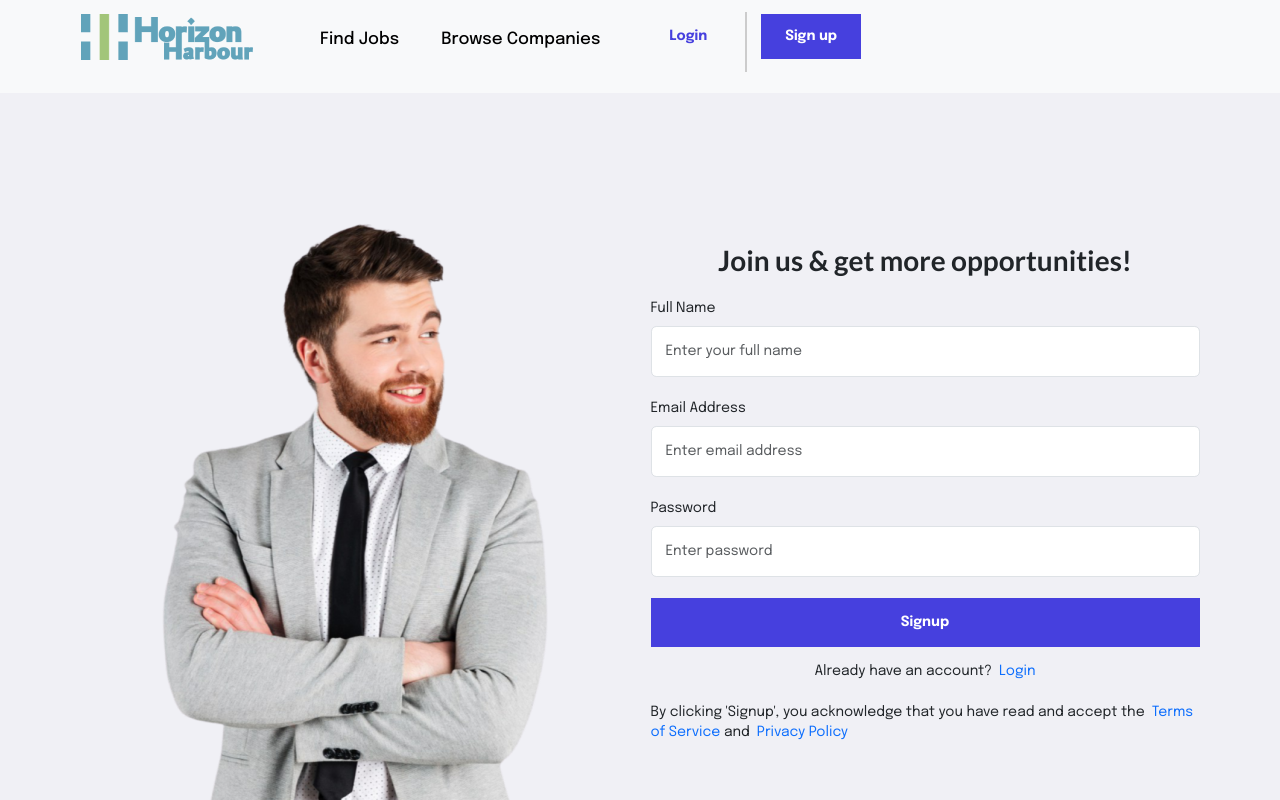
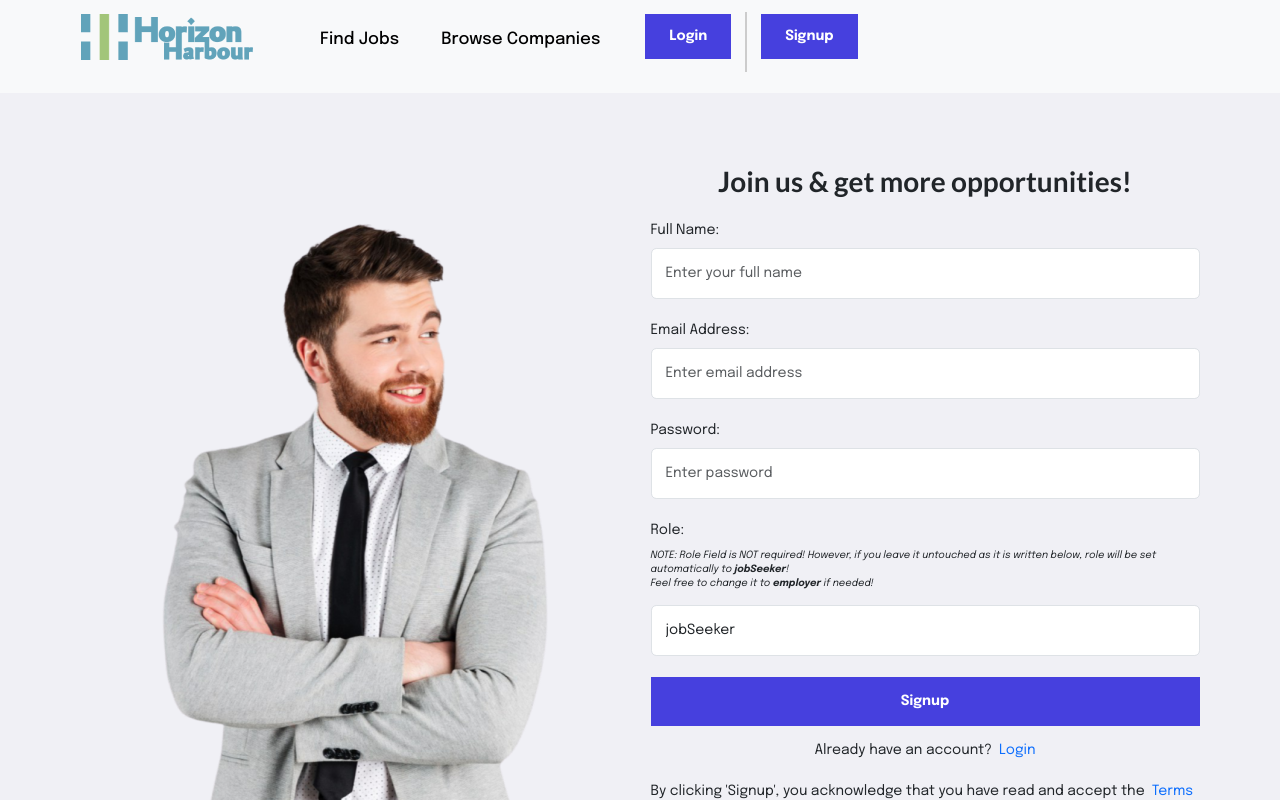
Before and after one commit to HorizonHarbour/horizon-harbour, a React (Create React App) app: page /signup in a window 1280 px wide. Shown: the top 800 px of the page. Built offline with nearby package versions, Linux system fonts and the light colour scheme.

Commit message:
(feat) finish authentication

```diff
--- a/package.json
+++ b/package.json
@@ -4,12 +4,15 @@
   "private": true,
   "dependencies": {
     "@fortawesome/fontawesome-free": "^6.5.1",
+    "@react-oauth/google": "^0.12.1",
     "@testing-library/jest-dom": "^5.17.0",
     "@testing-library/react": "^13.4.0",
     "@testing-library/user-event": "^13.5.0",
+    "axios": "^1.6.8",
     "bootstrap": "^5.3.3",
     "react": "^18.2.0",
     "react-dom": "^18.2.0",
+    "react-hook-form": "^7.51.2",
     "react-icons": "^5.0.1",
     "react-router-dom": "^6.22.3",
     "react-scripts": "5.0.1",
--- a/src/App.js
+++ b/src/App.js
@@ -1,4 +1,4 @@
-import { BrowserRouter, Routes, Route } from "react-router-dom";
+import { BrowserRouter, Routes, Route, Navigate } from "react-router-dom";
 
 import AppLayout from "../src/pages/AppLayout.jsx";
 import Jobs from "./pages/Jobs/Jobs.jsx";
@@ -8,19 +8,40 @@ import PageNotFound from "./pages/PageNotFound/PageNotFound.jsx";
 import Login from "./pages/Login/Login.jsx";
 import Signup from "./pages/Signup/Signup.jsx";
 
+import { useAuth } from "./customHooks/useAuth.js";
+
+import { GoogleOAuthProvider } from "@react-oauth/google";
+
 export default function App() {
+  const isAuthenticated = useAuth();
+  // const clientId = process.env.GOOGLE_CLIENT_ID;
+
   return (
+    <GoogleOAuthProvider clientId="14533103941-0nug3n80jq4jkkgdd3cs3jjqi8fvnnvf.apps.googleusercontent.com">
       <BrowserRouter>
         <Routes>
           <Route path="/" element={<AppLayout />}>
             <Route index element={<Homepage />} />
-          <Route path="jobs" element={<Jobs />} />
-          <Route path="companies" element={<Companies />} />
-          <Route path="login" element={<Login />} />
-          <Route path="signup" element={<Signup />} />
+            <Route
+              path="jobs"
+              element={isAuthenticated ? <Jobs /> : <Navigate to="/login" />}
+            />
+            <Route
+              path="companies"
+              element={isAuthenticated ? <Companies /> : <Login />}
+            />
+            <Route
+              path="login"
+              element={!isAuthenticated ? <Login /> : <Navigate to="/" />}
+            />
+            <Route
+              path="signup"
+              element={!isAuthenticated ? <Signup /> : <Navigate to="/" />}
+            />
           </Route>
           <Route path="*" element={<PageNotFound />} />
         </Routes>
       </BrowserRouter>
+    </GoogleOAuthProvider>
   );
 }
--- /dev/null
+++ b/src/components/Logout/Logout.css
@@ -0,0 +1,10 @@
+.logout-btn {
+  background-color: #1a1a1a !important;
+  color: white;
+  padding: 10px;
+  border-radius: 5px;
+  margin: 10px;
+  cursor: pointer;
+  text-align: center;
+  width: 100%;
+}
--- /dev/null
+++ b/src/components/Logout/Logout.jsx
@@ -0,0 +1,28 @@
+import React from "react";
+import { useNavigate } from "react-router-dom";
+
+import "./Logout.css";
+
+const Logout = () => {
+  const navigate = useNavigate();
+
+  const handleLogout = () => {
+    localStorage.removeItem("token");
+    navigate("/login");
+  };
+
+  return (
+    <div>
+      <a href="/login">
+        <button
+          className="fw-bold border-0 custom-padding mt-2"
+          onClick={handleLogout}
+        >
+          Logout
+        </button>
+      </a>
+    </div>
+  );
+};
+
+export default Logout;
--- a/src/components/Navbar/Navbar.jsx
+++ b/src/components/Navbar/Navbar.jsx
@@ -6,10 +6,14 @@ import logo from "../../assets/images/horizon-harbour-logo-white.png";
 import menu from "../../assets/images/menu.svg";
 import exit from "../../assets/images/exit.svg";
 
+import { useAuth } from "../../customHooks/useAuth";
+
 import "./Navbar.css";
+import Logout from "../Logout/Logout";
 
 const NavigationBar = () => {
   const [menuOpen, setMenuOpen] = useState(false);
+  const isAuthenticated = useAuth();
 
   const toggleMenu = () => {
     setMenuOpen(!menuOpen);
@@ -52,17 +56,29 @@ const NavigationBar = () => {
             </div>
 
             <div className="d-flex align-content-center gap-3 right-side-nav">
+              {isAuthenticated ? (
+                <Logout />
+              ) : (
                 <Link to="login">
-                <button className="text-primary-color fw-bold border-0 bg-transparent custom-padding mt-2">
+                  <button className="text-white fw-bold bg-primary-color border-0 custom-padding mt-2">
                     Login
                   </button>
                 </Link>
+              )}
               <div className="vertical-line"></div>
+              {isAuthenticated ? (
+                <Link to="profile">
+                  <button className="text-white fw-bold bg-primary-color border-0 custom-padding mt-2">
+                    Profile
+                  </button>
+                </Link>
+              ) : (
                 <Link to="signup">
                   <button className="text-white fw-bold bg-primary-color border-0 custom-padding mt-2">
-                  Sign up
+                    Signup
                   </button>
                 </Link>
+              )}
             </div>
           </ul>
         </nav>
--- /dev/null
+++ b/src/customHooks/useAuth.js
@@ -0,0 +1,5 @@
+export const useAuth = () => {
+  const isAuthenticated = localStorage.getItem("token") !== null;
+
+  return isAuthenticated;
+};
--- a/src/pages/Login/Login.jsx
+++ b/src/pages/Login/Login.jsx
@@ -1,13 +1,45 @@
-import { Link } from "react-router-dom";
+import React, { useState } from "react";
+import { useForm } from "react-hook-form";
+import axios from "axios";
 
 import authManImage from "../../assets/images/auth-page-man.png";
+import { Link, Navigate } from "react-router-dom";
+
+import { GoogleLogin } from "@react-oauth/google";
 
 import "./Login.css";
 
 const Login = () => {
+  const {
+    register,
+    handleSubmit,
+    formState: { errors },
+  } = useForm();
+  const [loginError, setLoginError] = useState("");
+  const [loginSuccess, setLoginSuccess] = useState("");
+
+  const onSubmit = async (data) => {
+    try {
+      const response = await axios.post(
+        "http://localhost:8000/auth/signin",
+        data
+      );
+      const { token } = response.data;
+      localStorage.setItem("token", token);
+      setLoginSuccess("Login successful! Reloading to home page...");
+      setTimeout(() => {
+        Navigate("/login");
+      }, 3000);
+      window.location.reload();
+    } catch (error) {
+      console.error("Login failed:", error.response.data.message);
+      setLoginError(error.response.data.message);
+    }
+  };
+
   return (
-    <div className="container vh-100">
-      <div className="row vh-100">
+    <div className="container min-vh-100">
+      <div className="row min-vh-100">
         {/* Left side with random man image */}
         <div className="col-md-6 p-0 d-flex justify-content-center align-items-center d-none d-md-flex position-relative">
           <img
@@ -22,7 +54,30 @@ const Login = () => {
             <h2 className="text-center mb-4 fw-bold">
               Welcome Back! Good to see you!
             </h2>
-            <form>
+            {loginError && (
+              <p className="text-danger fw-bolder text-center">{loginError}</p>
+            )}
+            {loginSuccess && (
+              <p className="text-success fw-bolder text-center">
+                {loginSuccess}
+              </p>
+            )}
+            {/* GOOGLE LOGIN */}
+            <div className="d-flex justify-content-center align-items-center mb-4">
+              <GoogleLogin
+                onSuccess={(credentialResponse) => {
+                  console.log(credentialResponse);
+                }}
+                onError={() => {
+                  console.log("Login Failed");
+                }}
+              />
+            </div>
+            {/* GOOGLE LOGIN */}
+            <p className="stripe-line text-center mb-4 mt-4">
+              Or login with Email & Password
+            </p>
+            <form onSubmit={handleSubmit(onSubmit)}>
               <div className="mb-4">
                 <label htmlFor="email" className="form-label">
                   Email Address
@@ -32,6 +87,13 @@ const Login = () => {
                   className="form-control p-3"
                   id="email"
                   placeholder="Enter email address"
+                  {...register("email", {
+                    required: "Email is required",
+                    pattern: {
+                      value: /^\S+@\S+$/i,
+                      message: "Invalid email address",
+                    },
+                  })}
                 />
               </div>
               <div className="mb-4">
@@ -40,9 +102,11 @@ const Login = () => {
                 </label>
                 <input
                   type="password"
-                  className="form-control  p-3"
-                  id="password"
+                  className="form-control p-3"
                   placeholder="Enter password"
+                  {...register("password", {
+                    required: "Password is required",
+                  })}
                 />
               </div>
               {/* remember me */}
@@ -57,9 +121,6 @@ const Login = () => {
                     Remember me
                   </label>
                 </div>
-                <Link to="/forgot-password" className="text-decoration-none">
-                  Forgot Password?
-                </Link>
               </div>
               <button
                 type="submit"
--- a/src/pages/Signup/Signup.css
+++ b/src/pages/Signup/Signup.css
@@ -1,7 +1,3 @@
-/* .custom-bg-login {
-  background-color: #e0e0e5 !important;
-} */
-
 .custom-signup-section-padding {
   padding: 50px;
 }
@@ -9,3 +5,8 @@
 .custom-bg-signup-btn {
   background-color: #4640de;
 }
+
+.role-note {
+  font-size: 10px;
+  font-style: italic;
+}
--- a/src/pages/Signup/Signup.jsx
+++ b/src/pages/Signup/Signup.jsx
@@ -1,13 +1,45 @@
+import React, { useState } from "react";
+import { useForm } from "react-hook-form";
+import axios from "axios";
 import { Link } from "react-router-dom";
-
 import authManImage from "../../assets/images/auth-page-man.png";
-
 import "./Signup.css";
+import { useNavigate } from "react-router-dom";
 
 const Signup = () => {
+  const [signupError, setSignupError] = useState("");
+  const [signupSuccess, setSignupSuccess] = useState("");
+  const navigate = useNavigate();
+
+  const {
+    register,
+    handleSubmit,
+    formState: { errors },
+  } = useForm({
+    defaultValues: {
+      role: "jobSeeker",
+    },
+  });
+
+  const onSubmit = async (data) => {
+    try {
+      const response = await axios.post(
+        "http://localhost:8000/auth/signup",
+        data
+      );
+      setSignupSuccess("Signup successful! Redirecting to login page...");
+      setTimeout(() => {
+        navigate("/login");
+      }, 3000);
+    } catch (error) {
+      console.error("Signup failed:", error.response.data.message);
+      setSignupError(error.response.data.message);
+    }
+  };
+
   return (
-    <div className="container vh-100">
-      <div className="row vh-100">
+    <div className="container min-vh-100">
+      <div className="row min-vh-100">
         {/* Left side with random man image */}
         <div className="col-md-6 p-0 d-flex justify-content-center align-items-center d-none d-md-flex position-relative">
           <img
@@ -22,39 +54,128 @@ const Signup = () => {
             <h2 className="text-center mb-4 fw-bold">
               Join us & get more opportunities!
             </h2>
-            <form>
+            {signupError && (
+              <p className="text-danger fw-bolder text-center">{signupError}</p>
+            )}
+            {signupSuccess && (
+              <p className="text-success fw-bolder text-center">
+                {signupSuccess}
+              </p>
+            )}
+            <form onSubmit={handleSubmit(onSubmit)}>
               <div className="mb-4">
                 <label htmlFor="name" className="form-label">
-                  Full Name
+                  Full Name:
                 </label>
                 <input
                   type="text"
                   className="form-control p-3"
                   id="name"
                   placeholder="Enter your full name"
+                  {...register("name", {
+                    required: "Name is required",
+                    minLength: {
+                      value: 2,
+                      message: "Name must be at least 2 characters long",
+                    },
+                    maxLength: {
+                      value: 20,
+                      message: "Name must not exceed 20 characters",
+                    },
+                  })}
                 />
+                {errors.name && (
+                  <p className="text-danger mt-2">{errors.name.message}</p>
+                )}
               </div>
               <div className="mb-4">
                 <label htmlFor="email" className="form-label">
-                  Email Address
+                  Email Address:
                 </label>
                 <input
                   type="email"
                   className="form-control p-3"
                   id="email"
                   placeholder="Enter email address"
+                  {...register("email", {
+                    required: "Email is required",
+                    pattern: {
+                      value: /^[A-Z0-9._%+-]+@[A-Z0-9.-]+\.[A-Z]{2,4}$/i,
+                      message: "Invalid email address",
+                    },
+                    maxLength: {
+                      value: 50,
+                      message: "Email must not exceed 50 characters",
+                    },
+                    minLength: {
+                      value: 6,
+                      message: "Email must be at least 6 characters long",
+                    },
+                  })}
                 />
+                {errors.email && (
+                  <p className="text-danger mt-2">{errors.email.message}</p>
+                )}
               </div>
               <div className="mb-4">
                 <label htmlFor="password" className="form-label">
-                  Password
+                  Password:
                 </label>
                 <input
                   type="password"
                   className="form-control  p-3"
                   id="password"
                   placeholder="Enter password"
+                  {...register("password", {
+                    required: "Password is required",
+                    minLength: {
+                      value: 6,
+                      message: "Password must be at least 6 characters long",
+                    },
+                    maxLength: {
+                      value: 20,
+                      message: "Password must not exceed 20 characters",
+                    },
+                  })}
                 />
+                {errors.password && (
+                  <p className="text-danger mt-2">{errors.password.message}</p>
+                )}
+              </div>
+              <div className="mb-4">
+                <label htmlFor="role" className="form-label">
+                  Role:
+                </label>
+                <p className="role-note">
+                  NOTE: Role Field is NOT required! However, if you leave it
+                  untouched as it is written below, role will be set
+                  automatically to <span className="fw-bolder">jobSeeker</span>!{" "}
+                  <br /> Feel free to change it to{" "}
+                  <span className="fw-bolder">employer</span> if needed!
+                </p>
+                <input
+                  type="text"
+                  className="form-control  p-3"
+                  id="role"
+                  placeholder="jobSeeker or employer"
+                  {...register("role", {
+                    pattern: {
+                      value: /^(jobSeeker|employer)$/i,
+                      message: "Role must be jobSeeker or employer",
+                    },
+                    maxLength: {
+                      value: 20,
+                      message: "Role must not exceed 20 characters",
+                    },
+                    minLength: {
+                      value: 6,
+                      message: "Role must be at least 6 characters long",
+                    },
+                  })}
+                />
+                {errors.role && (
+                  <p className="text-danger mt-2">{errors.role.message}</p>
+                )}
               </div>
 
               <button
```
Also changed, not shown: src/pages/Login/Login.css (+24 -4 lines), 2 other files (tests, documents, lock files or other folders). Lines whose indentation alone changed are shown as unchanged.
